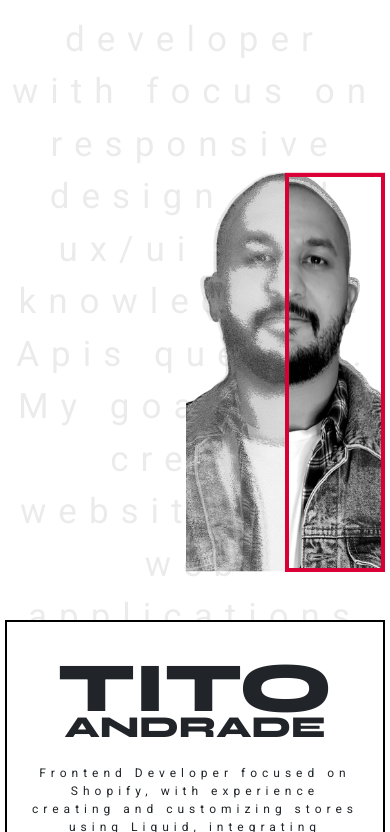
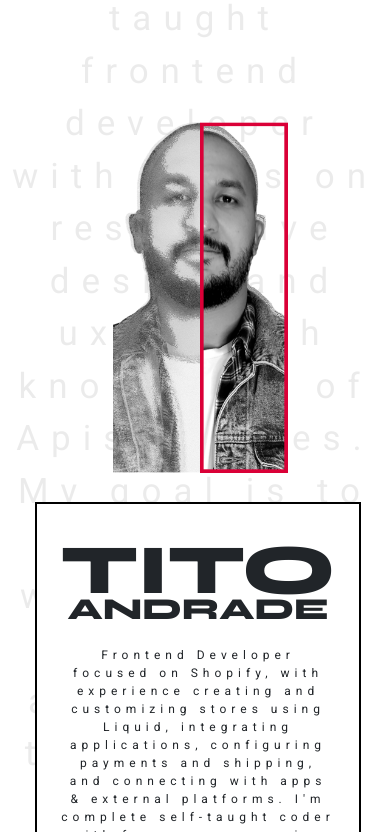
Before and after one commit to titoAndrade/titodev, a React (Create React App) app: page / in a window 390 px wide. Shown: the part 1072-1904 px from the top of the page. Built offline with nearby package versions, Linux system fonts and the light colour scheme; the HTML template or start-up script is replaced by a standard one.

Commit message:
01. about responsive update

```diff
--- a/src/components/Footer/Footer.js
+++ b/src/components/Footer/Footer.js
@@ -1,6 +1,5 @@
 import linkedin from './icons8-linkedin-circled.svg'
 import github from './icons8-github-circled.svg'
-import twitter from './icons8-twitter-circled.svg'
 import logotype from './logotype-footer.svg'
 
 import './Footer.css'
@@ -21,11 +20,6 @@
               <img src={github} alt="Github icon" />
             </button>
           </a>
-          <a href="https://twitter.com/titodev_" rel="noreferrer" target="_blank">
-            <button>
-              <img src={twitter} alt="Twitter icon" id='mail_icon'/>
-            </button>
-          </a>
 
         </div>
 
--- a/src/routes/Home/Home.css
+++ b/src/routes/Home/Home.css
@@ -151,12 +151,30 @@
   box-shadow: 2px 2px rgba(0, 0, 0, 1);
 }
 
-@media (max-width: 600px) {
+@media (max-width: 810px) {
+
+  #row-about {
+    display: flex;
+    justify-content: center;
+    align-items: center;
+  }
 
   #col-photo {
-    justify-content: center;
-    margin-block-end: 3em;
+    margin-right: 25%;
   }
+
+  #col-photo img {
+    height: 90vmin;
+    margin-bottom: 38vmin;
+  }
+
+  #col-aboutText {
+    margin-left: 10%;
+    width: 90vmin;
+    height: fit-content;
+  }
+
+
 
   .txt {
     justify-content: center;
@@ -165,9 +183,11 @@
   #backgroundText {
     font-size: 35px;
     letter-spacing: 12px;
-    top: 110%;
+    top: 120%;
   }
+
 }
+
 
 /* 02. WORK */
 
@@ -209,7 +229,6 @@
 }
 
 #row-work-cards .col-2 {
-  /*border: solid #000 2px;*/
   width: 32em;
   height: 22em;
   margin-inline: 0.2em;
@@ -219,10 +238,6 @@
   text-align: center;
   font-family: 'roboto';
 }
-
-/*#row-work-cards .col-2:hover, button:hover{
-  box-shadow: 4px 4px rgba(0, 0, 0, 1)
-}*/
 
 #row-work-cards img:hover{
   box-shadow: 4px 4px rgba(0, 0, 0, 1)
--- a/src/routes/Home/Home.js
+++ b/src/routes/Home/Home.js
@@ -99,7 +99,7 @@
               I'm complete self-taught coder with focus on responsive design and Ux/Ui. My goal is to create websites and web applications that respond to current trends in terms of design, performance and best practices.
 
             </p>
-            <a href="https://wa.me/message/MRST6DWHTKRMO1" rel="noreferrer" target="_blank"><button>Chat</button></a>
+            <a href="https://wa.me/message/MRST6DWHTKRMO1" rel="noreferrer" target="_blank"><button>Chat </button></a>
           </div>
         </div>
 
```
